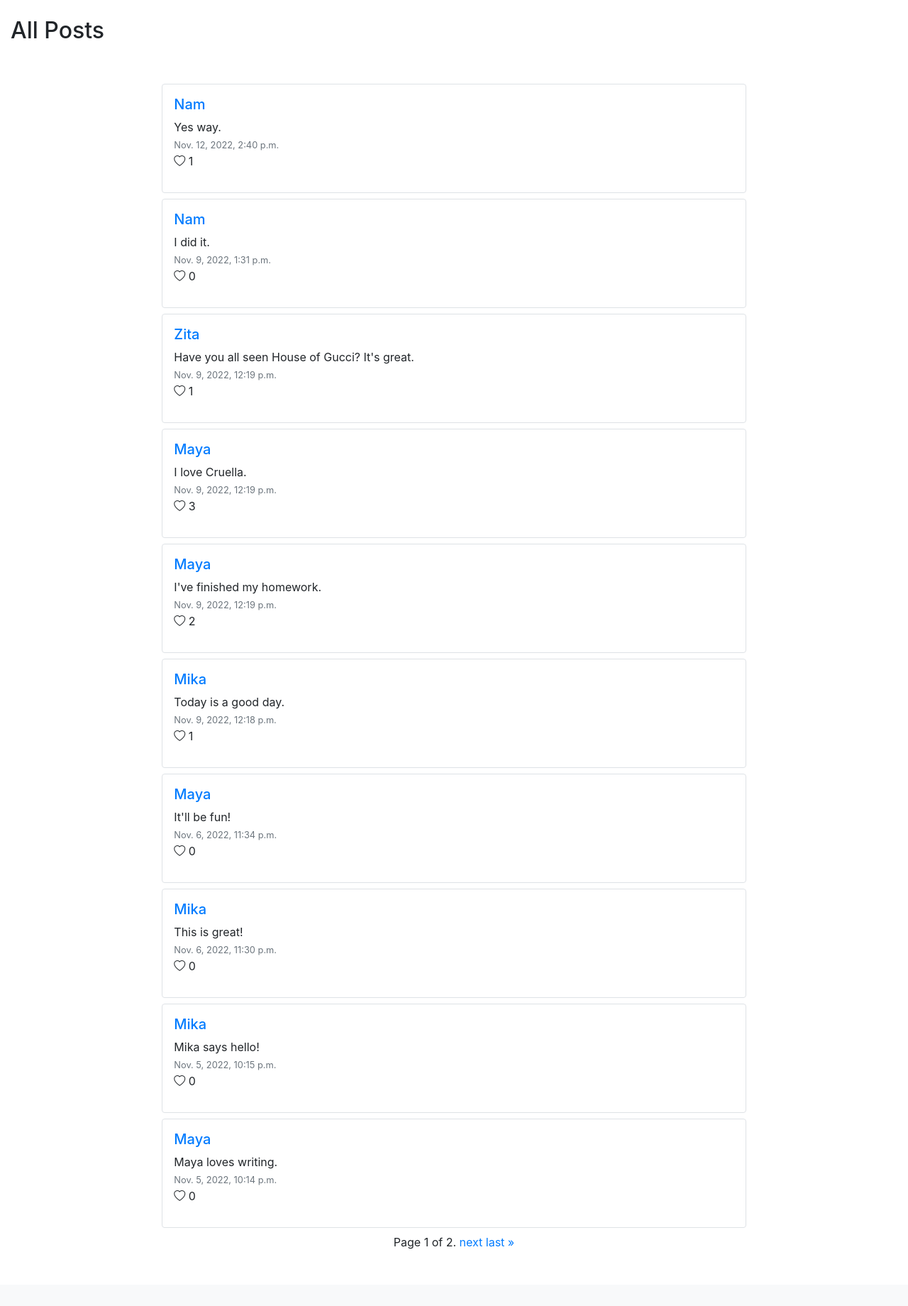
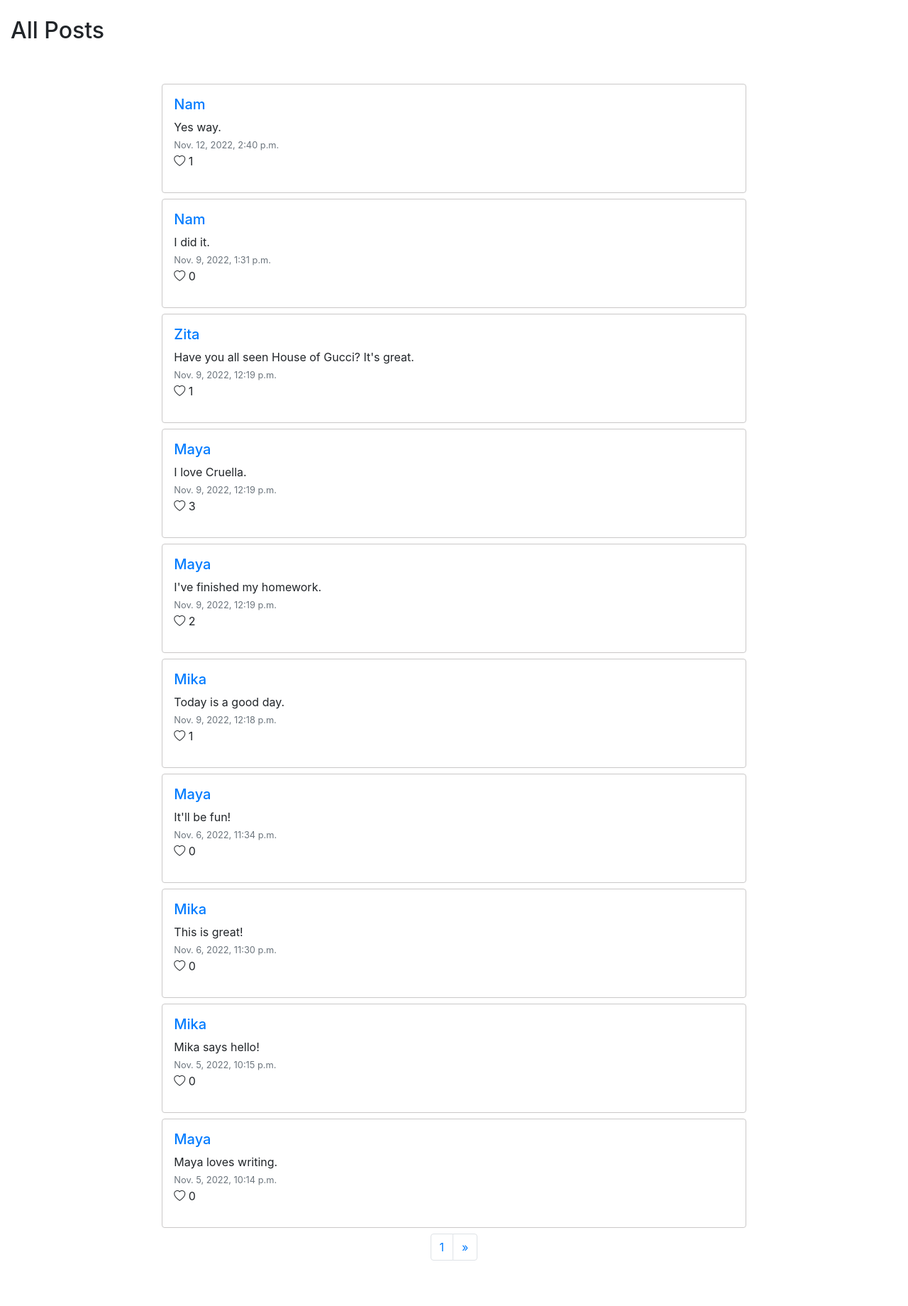
Before and after one commit to ZitaNguyen/network, a Django app: page / in a window 1280 px wide. Shown: the part 56-1896 px from the top of the page at 71% size. Before the commit the page ends 1816 px from the top, so only its background shows below. Run offline with Django 3.2, Linux system fonts and the light colour scheme; data comes from the database, SQL or seed files in the repository; both versions use the stored data as it was after the commit; some libraries are stand-ins or nearby versions.

Commit message:
Update CSS

```diff
--- a/network/static/network/script.js
+++ b/network/static/network/script.js
@@ -1,5 +1,6 @@
 document.addEventListener('DOMContentLoaded', function() {
 
+    // Edit post and toggle like
     document.addEventListener('click', event => {
         element = event.target;
 
--- a/network/static/network/styles.css
+++ b/network/static/network/styles.css
@@ -1,4 +1,4 @@
-#post {
+.block-post {
     border-color: rgb(202, 200, 200) !important;
     clear: both;
 }
--- a/network/templates/network/posts.html
+++ b/network/templates/network/posts.html
@@ -1,6 +1,6 @@
 <div>
     {% for post in page_obj %}
-    <div class="border rounded my-2 p-3" id="post-{{ post.id }}">
+    <div class="border rounded my-2 p-3 block-post" id="post-{{ post.id }}">
         <a href="{% url 'profile' post.poster %}"><h5>{{ post.poster }}</h5></a>
         <div id="post-details-{{ post.id }}">
             <ul class="list-unstyled">
@@ -23,21 +23,28 @@
     </div>
     {% endfor %}
 
-    <div class="pagination justify-content-center">
-        <span class="step-links">
+    <nav aria-label="Page navigation">
+        <ul class="pagination justify-content-center">
             {% if page_obj.has_previous %}
-                <a href="?page=1">&laquo; first</a>
-                <a href="?page={{ page_obj.previous_page_number }}">previous</a>
+            <li class="page-item">
+                <a class="page-link" href="?page={{ page_obj.previous_page_number }}" aria-label="Previous">
+                    <span aria-hidden="true">&laquo;</span>
+                </a>
+            </li>
             {% endif %}
+            <li class="page-item">
+                <a class="page-link" href="?page={{ page_obj.number }}">{{ page_obj.number }}
+                    <span class="sr-only">(current)</span>
+                </a>
+            </li>
+            {% if page_obj.has_next %}
+            <li class="page-item">
+                <a class="page-link" href="?page={{ page_obj.next_page_number }}" aria-label="Next">
+                    <span aria-hidden="true">&raquo;</span>
+                </a>
+            </li>
+            {% endif %}
+        </ul>
+    </nav>
 
-            <span class="current">
-                Page {{ page_obj.number }} of {{ page_obj.paginator.num_pages }}.
-            </span>
-
-            {% if page_obj.has_next %}
-                <a href="?page={{ page_obj.next_page_number }}">next</a>
-                <a href="?page={{ page_obj.paginator.num_pages }}">last &raquo;</a>
-            {% endif %}
-        </span>
-    </div>
 <div>
```
Also changed, not shown: db.sqlite3.
